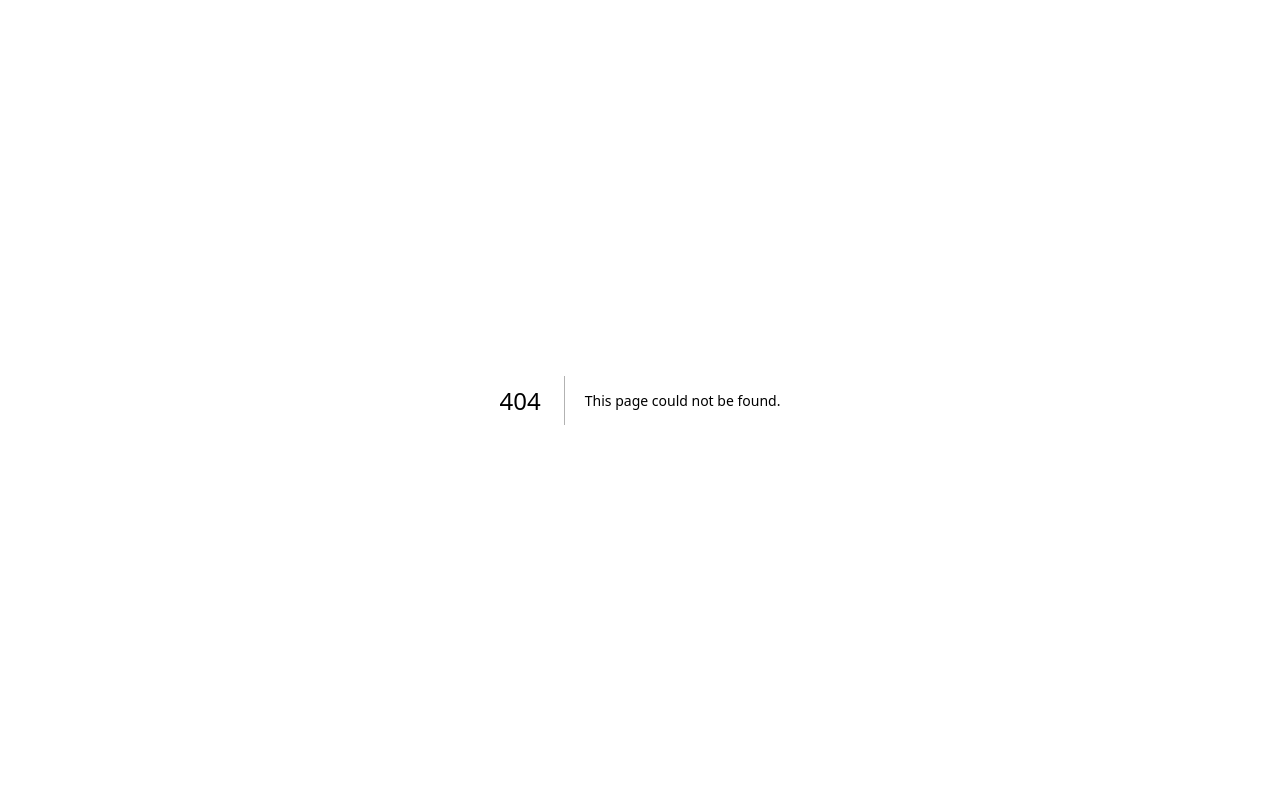
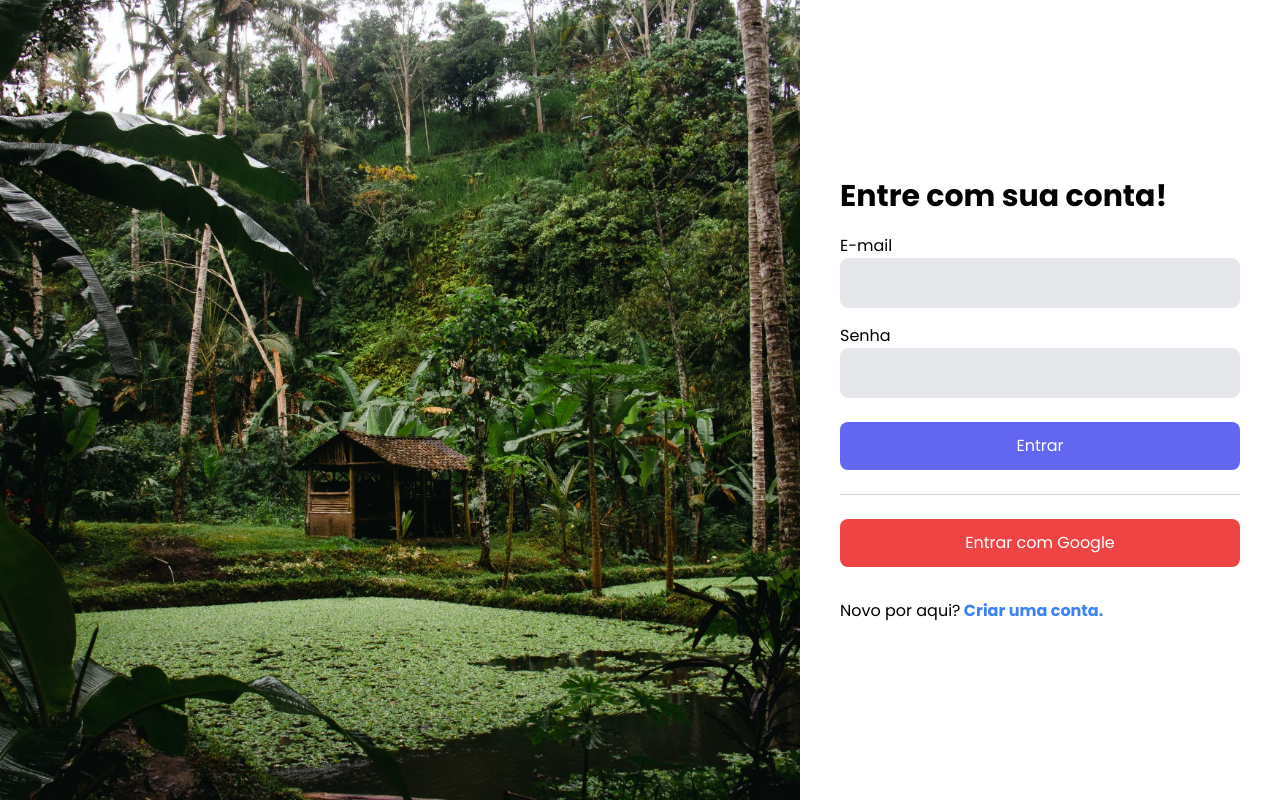
Before and after one commit to ValeskaLeandro/template-admin-next-react, a Next.js app: page /auth in a window 1280 px wide. Before the commit this address had no page. Built offline with nearby package versions, Linux system fonts and the light colour scheme.

Commit message:
feat: Create login/registration screen

```diff
--- a/src/components/ButtonChangeTheme.tsx
+++ b/src/components/ButtonChangeTheme.tsx
@@ -7,7 +7,7 @@ interface ButtonChangeThemeProps {
 export default function ButtonChangeTheme(props: ButtonChangeThemeProps) {
   return props.theme === 'dark' ? (
     <div onClick={props.changeTheme} className={`
-       hidden sm:flex items-center cursor-pointer
+      hidden sm:flex items-center cursor-pointer
       bg-gradient-to-r from-yellow-300 to-yellow-600
       lg:w-24 w-14 h-8 p-1 rounded-full
       `}>
--- /dev/null
+++ b/src/components/auth/AuthInput.tsx
@@ -0,0 +1,22 @@
+interface AuthInputProps{
+  label: string
+  value: any
+  type?: 'text' | 'email' | 'password'
+  required?: boolean
+  changeValue: (newValue: any) => void
+}
+
+export default function AuthInput(props: AuthInputProps){
+  return(
+    <div className="flex flex-col mt-4">
+      <label>{props.label}</label>
+      <input type={props.type ?? 'text'}
+      value={props.value}
+      onChange={e => props.changeValue?.(e.target.value)}
+      required={props.required}
+      className={`px-4 py-3 rounded-lg bg-gray-200
+      border focus:border-blue-500 focus:bg-white focus:outline-none`}
+      />
+    </div>
+  )
+}
--- a/src/components/icons/index.tsx
+++ b/src/components/icons/index.tsx
@@ -41,5 +41,10 @@ export const SunIcon = (
   <svg xmlns="http://www.w3.org/2000/svg" fill="none" viewBox="0 0 24 24" strokeWidth={1.5} stroke="currentColor" className="w-5 h-5">
     <path strokeLinecap="round" strokeLinejoin="round" d="M12 3v2.25m6.364.386l-1.591 1.591M21 12h-2.25m-.386 6.364l-1.591-1.591M12 18.75V21m-4.773-4.227l-1.591 1.591M5.25 12H3m4.227-4.773L5.636 5.636M15.75 12a3.75 3.75 0 11-7.5 0 3.75 3.75 0 017.5 0z" />
   </svg>
+)
 
+export const WarningIcon = (
+  <svg xmlns="http://www.w3.org/2000/svg" fill="none" viewBox="0 0 24 24" strokeWidth={1.5} stroke="currentColor" className="w-6 h-6">
+    <path strokeLinecap="round" strokeLinejoin="round" d="M12 9v3.75m0-10.036A11.959 11.959 0 013.598 6 11.99 11.99 0 003 9.75c0 5.592 3.824 10.29 9 11.622 5.176-1.332 9-6.03 9-11.622 0-1.31-.21-2.57-.598-3.75h-.152c-3.196 0-6.1-1.249-8.25-3.286zm0 13.036h.008v.008H12v-.008z" />
+  </svg>
 )
--- /dev/null
+++ b/src/pages/auth.tsx
@@ -0,0 +1,94 @@
+import AuthInput from "@/components/auth/AuthInput";
+import { WarningIcon } from "@/components/icons";
+import { SetStateAction, useState } from "react";
+
+export default function Auth(){
+  const [mode, setMode] = useState<'login' | 'register'>("login")
+  const [email, setEmail] = useState("")
+  const [error, setError] = useState<string | null>(null);
+  const [password, setPassword] = useState("")
+
+  function renderError(message: string , time: number = 5){
+    setError(message)
+    setTimeout(() => setError(null), time*1000)
+  }
+
+  function submit(){
+    if(mode === 'login'){
+      console.log('Login')
+    } else {
+      console.log('Cadastrar')
+    }
+  }
+  return(
+    <div className={`flex  h-screen items-center justify-center`}>
+      <div className=" hidden md:block md:w-1/2 lg:w-2/3">
+        <img src="img/image-main.jpg"
+         alt="Imagem da Tela de Autenticação"
+         className="h-screen w-full object-cover"/>
+      </div>
+      <div className="w-full md:w-1/2 m-10 lg:w-1/3">
+        <h1 className={`
+          text-3xl font-bold mb-5
+          `}>
+          {mode === 'login'? 'Entre com sua conta!': 'Cadastre-se na plataforma.'}
+        </h1>
+
+        {error? (
+          <div className={`flex items-center bg-red-400 text-white py-3 px-5 my-2
+          border border-red-700 rounded-lg`}>
+            {WarningIcon}
+            <span className="ml-3">{error}</span>
+          </div>
+        ): false}
+
+        <AuthInput
+          label="E-mail"
+          value={email}
+          type="email"
+          changeValue={setEmail}
+          required
+        />
+        <AuthInput
+          label="Senha"
+          value={password}
+          type="password"
+          changeValue={setPassword}
+          required
+        />
+
+        <button onClick={submit} className={`
+          w-full bg-indigo-500 hover:bg-indigo-400 text-white rounded-lg
+          px-4 py-3 mt-6
+        `}>
+        {mode === 'login'? 'Entrar': 'Cadastrar'}
+        </button>
+
+        <hr className="my-6 border-gray-300 w-full"/>
+
+        <button onClick={submit} className={`
+          w-full bg-red-500 hover:bg-red-400 text-white rounded-lg
+          px-4 py-3
+        `}>
+        {mode === 'login'? 'Entrar com Google': 'Cadastrar com Google'}
+        </button>
+
+        {mode === 'login'? (
+          <p className="mt-8"> Novo por aqui?
+            <a onClick={() => setMode('register')}
+            className={`
+            text-blue-500 hover:text-blue-700 font-semibold cursor-pointer
+            `}> Criar uma conta.</a>
+          </p>
+        ) : (
+          <p className="mt-8"> Já faz parte da nossa comunidade?
+            <a onClick={() => setMode('login')}
+            className={`
+            text-blue-500 hover:text-blue-700 font-semibold cursor-pointer
+            `}> Entre com suas credenciais.</a>
+          </p>
+        )}
+      </div>
+    </div>
+  )
+}
```
Also changed, not shown: public/img/image-main.jpg (added).
